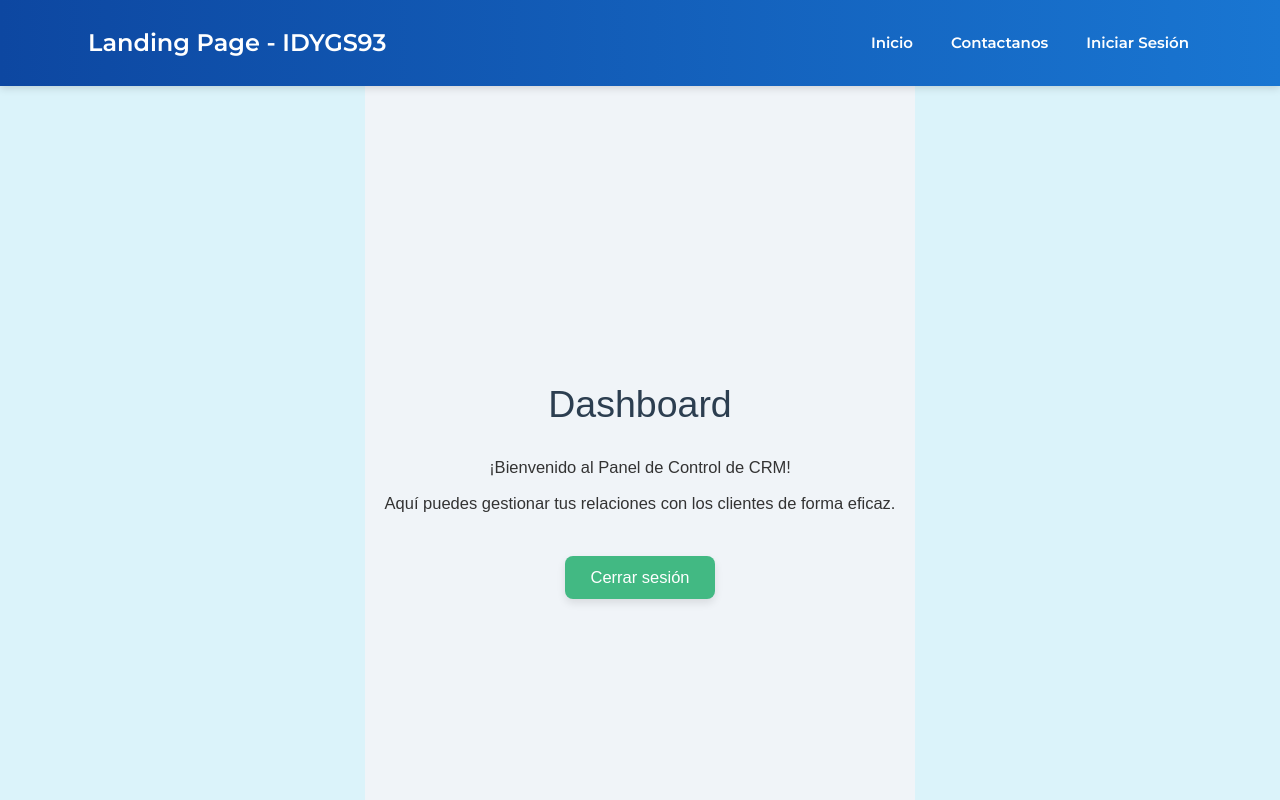
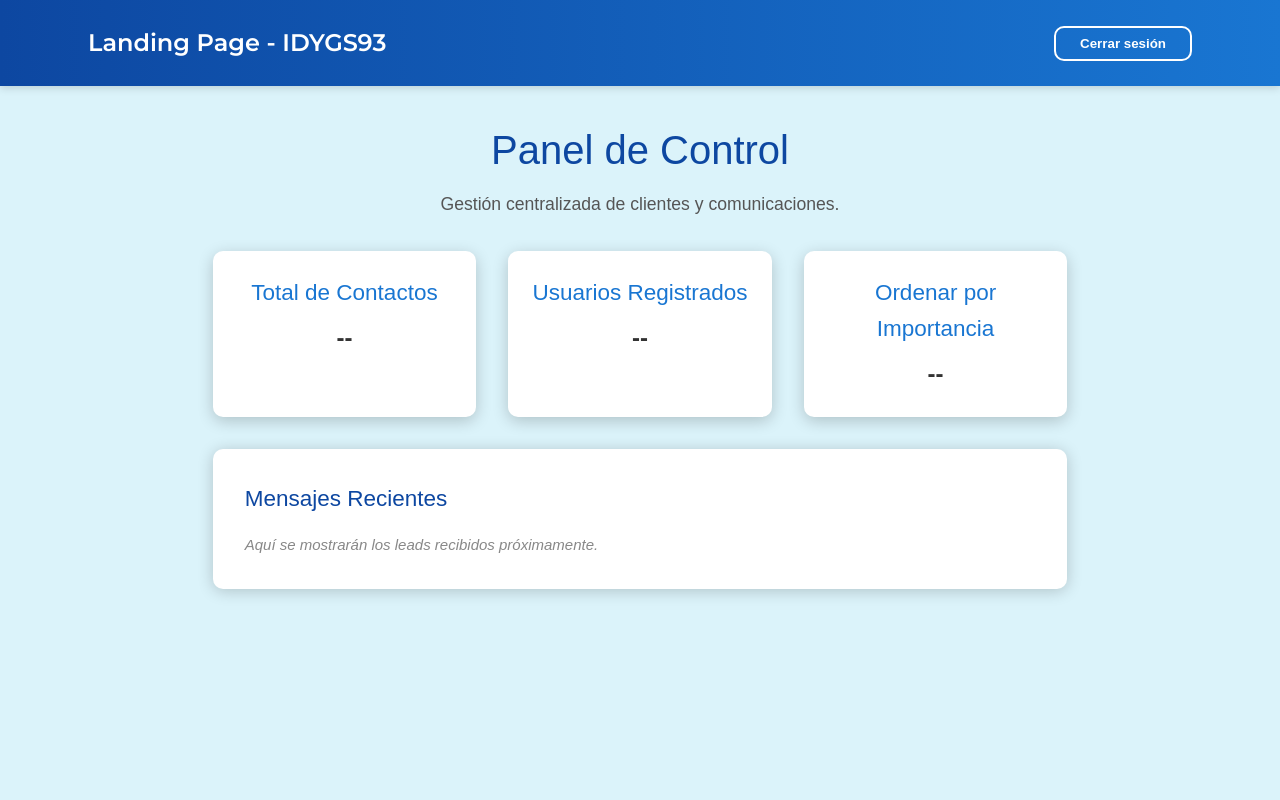
Before and after one commit to eduardo87DR/Landing-Front, a Vue app: page /dashboard in a window 1280 px wide. Shown: the top 800 px of the page. Built offline with nearby package versions, Linux system fonts and the light colour scheme; sample sign-in values are in the browser's storage; what vue-recaptcha-v3 would draw is missing.

Commit message:
refactor(view):

```diff
--- a/src/components/Header.vue
+++ b/src/components/Header.vue
@@ -2,31 +2,51 @@
   <header class="header">
     <div class="header-content">
       <div class="logo">Landing Page - IDYGS93</div>
+
       <nav>
-        <router-link to="/">Inicio</router-link>
-        <router-link to="/form">Contactanos</router-link>
-        <router-link to="/login">Iniciar Sesión</router-link>
+        <template v-if="isAuthenticated">
+          <button class="logout-btn" @click="logout">Cerrar sesión</button>
+        </template>
+        <template v-else>
+          <router-link to="/">Inicio</router-link>
+          <router-link to="/form">Contáctanos</router-link>
+          <router-link to="/login">Iniciar Sesión</router-link>
+        </template>
       </nav>
     </div>
   </header>
 </template>
 
+<script setup lang="ts">
+import { computed } from 'vue';
+import { useRouter } from 'vue-router';
+import { useAuthStore } from '@/stores/auth';
+
+const auth = useAuthStore();
+const router = useRouter();
+
+const isAuthenticated = computed(() => auth.isAuthenticated);
+
+const logout = () => {
+  auth.logout();
+  router.push('/login');
+};
+</script>
+
 <style scoped>
 @import url('https://fonts.googleapis.com/css2?family=Montserrat:wght@600&display=swap');
 
 .header {
-  right: 50%;
   background: linear-gradient(90deg, #0d47a1, #1976d2);
   color: white;
   box-shadow: 0 2px 8px rgba(0, 0, 0, 0.15);
   font-family: 'Montserrat', sans-serif;
   width: 100vw;
+  margin-left: -50vw;
+  margin-right: -50vw;
   position: relative;
   left: 50%;
   right: 50%;
-  margin-left: -50vw;
-  margin-right: -50vw;
-  background: linear-gradient(90deg, #0d47a1, #1976d2);
 }
 
 .header-content {
@@ -46,6 +66,7 @@
 nav {
   display: flex;
   gap: 2rem;
+  align-items: center;
 }
 
 nav a {
@@ -58,4 +79,20 @@ nav a {
 nav a:hover {
   color: #bbdefb;
 }
+
+.logout-btn {
+  background: transparent;
+  border: 2px solid white;
+  padding: 0.5rem 1.5rem;
+  color: white;
+  font-weight: 600;
+  border-radius: 10px;
+  cursor: pointer;
+  transition: all 0.3s;
+}
+
+.logout-btn:hover {
+  background-color: white;
+  color: #0d47a1;
+}
 </style>
--- a/src/views/DashboardView.vue
+++ b/src/views/DashboardView.vue
@@ -1,70 +1,102 @@
 <template>
-  <div class="dashboard-view">
-    <h1>Dashboard</h1>
-    <p>¡Bienvenido al Panel de Control de CRM!</p>
-    <p>Aquí puedes gestionar tus relaciones con los clientes de forma eficaz.</p>
-    <button @click="logout">Cerrar sesión</button>
-  </div>
+  <section class="dashboard">
+    <div class="dashboard-header">
+      <h1>Panel de Control</h1>
+      <p>Gestión centralizada de clientes y comunicaciones.</p>
+    </div>
+
+    <div class="dashboard-stats">
+      <div class="card">
+        <h2>Total de Contactos</h2>
+        <p>--</p>
+      </div>
+      <div class="card">
+        <h2>Usuarios Registrados</h2>
+        <p>--</p>
+      </div>
+      <div class="card">
+        <h2>Ordenar por Importancia</h2>
+        <p>--</p>
+      </div>
+    </div>
+
+    <div class="dashboard-messages">
+      <h2>Mensajes Recientes</h2>
+      <p class="placeholder">Aquí se mostrarán los leads recibidos próximamente.</p>
+    </div>
+  </section>
 </template>
 
 <script setup lang="ts">
-import { useAuthStore } from '@/stores/auth';
-
-const auth = useAuthStore();
-
-const logout = () => {
-  auth.logout();
-};
+// lógica pendiente para la obtención de datos del dashboard
 </script>
 
 <style scoped>
-.dashboard-view {
-  display: flex;
-  flex-direction: column;
-  align-items: center;
-  justify-content: center;
-  min-height: 100vh; /* Asegura que ocupe toda la altura de la ventana */
-  background-color: #f0f4f8; /* Un color de fondo azul muy suave */
-  font-family: 'Arial', sans-serif; /* Fuente más legible */
-  color: #333; /* Color de texto oscuro para buen contraste */
-  padding: 20px;
-  box-sizing: border-box; /* Incluye el padding en el ancho y alto total */
+.dashboard {
+  padding: 2rem;
+  background-color: #dbf3fa;
+  min-height: 100vh;
+  font-family: 'Arial', sans-serif;
 }
 
-h1 {
-  color: #2c3e50; /* Un azul oscuro para el título */
-  margin-bottom: 20px;
-  font-size: 2.5em; /* Tamaño de fuente más grande para el título */
+.dashboard-header {
+  text-align: center;
+  margin-bottom: 2rem;
 }
 
-p {
-  margin-bottom: 10px;
-  font-size: 1.1em; /* Tamaño de fuente ligeramente más grande para los párrafos */
-  text-align: center; /* Centra el texto de los párrafos */
-  max-width: 600px; /* Limita el ancho de los párrafos para mejor legibilidad */
-  line-height: 1.6; /* Espaciado de línea para mejor legibilidad */
+.dashboard-header h1 {
+  color: #0d47a1;
+  font-size: 2.5rem;
+  margin-bottom: 0.5rem;
 }
 
-button {
-  background-color: #42b983; /* Un verde amigable */
-  color: white;
-  border: none;
-  border-radius: 8px; /* Bordes más redondeados */
-  padding: 12px 25px; /* Más padding para un botón más grande */
-  font-size: 1.1em;
-  cursor: pointer;
-  transition: background-color 0.3s ease, transform 0.2s ease; /* Transiciones suaves */
-  margin-top: 30px;
-  box-shadow: 0 4px 8px rgba(0, 0, 0, 0.1); /* Sombra sutil */
+.dashboard-header p {
+  color: #555;
+  font-size: 1.1rem;
 }
 
-button:hover {
-  background-color: #36a071; /* Un verde un poco más oscuro al pasar el ratón */
-  transform: translateY(-2px); /* Efecto ligero de elevación */
+.dashboard-stats {
+  display: flex;
+  justify-content: center;
+  gap: 2rem;
+  flex-wrap: wrap;
+  margin-bottom: 2rem;
 }
 
-button:active {
-  transform: translateY(0); /* Vuelve a la posición original al hacer clic */
-  box-shadow: 0 2px 4px rgba(0, 0, 0, 0.1); /* Sombra más pequeña al hacer clic */
+.card {
+  background-color: white;
+  border-radius: 10px;
+  padding: 1.5rem;
+  box-shadow: 0 4px 16px rgba(0, 0, 0, 0.2);
+  text-align: center;
+  flex: 1 1 250px;
+}
+
+.card h2 {
+  color: #1976d2;
+  margin-bottom: 0.5rem;
+}
+
+.card p {
+  font-size: 1.5rem;
+  font-weight: bold;
+  color: #333;
+}
+
+.dashboard-messages {
+  background-color: white;
+  padding: 2rem;
+  border-radius: 10px;
+  box-shadow: 0 2px 16px rgba(0, 0, 0, 0.2);
+}
+
+.dashboard-messages h2 {
+  color: #0d47a1;
+  margin-bottom: 1rem;
+}
+
+.placeholder {
+  color: #888;
+  font-style: italic;
 }
 </style>
```
